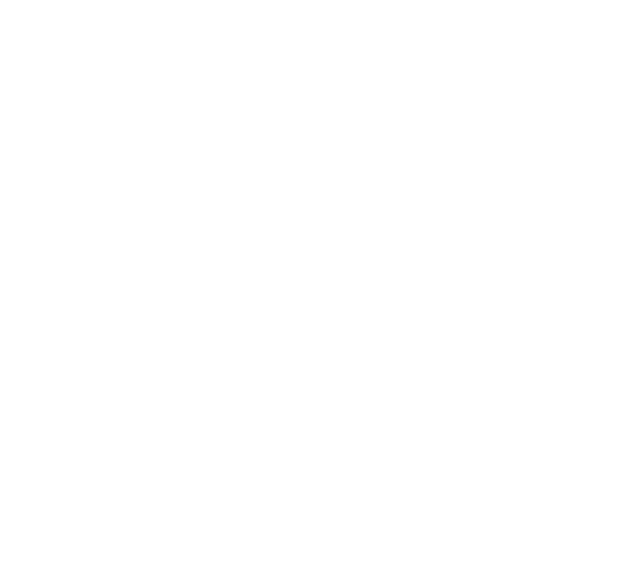
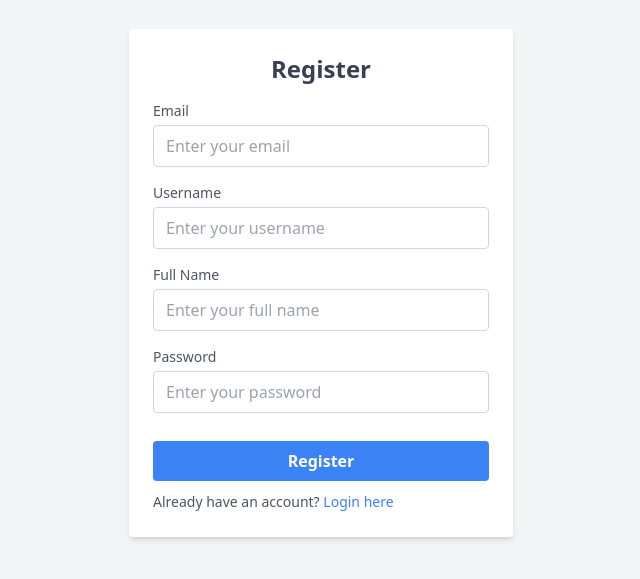
Before and after one commit to purified-water/adv_web_auth_FE, a React (Create React App) app: page /auth/register in a window 1280 px wide. Before the commit this address had no page. Shown: the part 117-696 px from the top of the page, without its empty margins (319-959 px from the left). Built offline with nearby package versions, Linux system fonts and the light colour scheme; no server answers.

Commit message:
feat: add protected route with context, localStorage and update register, login

```diff
--- a/package.json
+++ b/package.json
@@ -7,6 +7,7 @@
     "@testing-library/react": "^13.4.0",
     "@testing-library/user-event": "^13.5.0",
     "axios": "^1.7.7",
+    "jwt-decode": "^4.0.0",
     "react": "^18.3.1",
     "react-dom": "^18.3.1",
     "react-router-dom": "^6.27.0",
--- a/src/App.js
+++ b/src/App.js
@@ -1,24 +1,25 @@
-import logo from './logo.svg';
-import './App.css';
+import React from 'react';
 import { BrowserRouter as Router, Routes, Route, Navigate } from 'react-router-dom';
+import { AuthProvider } from './context/AuthContext';
 import Home from './pages/Home';
 import Register from './pages/Register';
 import Login from './pages/Login';
-import { useEffect } from 'react';
+import Profile from './pages/Profile';
+import ProtectedRoute from './components/ProtectedRoute';
+import GuestRoute from './components/GuestRoute';
 
 function App() {
-  // Check for token in local storage
-  const token = localStorage.getItem('token');
-  console.log(token);
-
   return (
-    <Router>
-      <Routes>
-        <Route path="/" element={token ? <Home /> : <Navigate to="/user/login" replace />} />
-        <Route path="/user/register" element={<Register />} />
-        <Route path="/user/login" element={!token ? <Login /> : <Navigate to="/" replace />} />
-      </Routes>
-    </Router>
+    <AuthProvider>
+      <Router>
+        <Routes>
+          <Route path="/" element={<ProtectedRoute component={Home} />} />
+          <Route path="/profile" element={<ProtectedRoute component={Profile} />} />
+          <Route path="/auth/register" element={<Register />} />
+          <Route path="/auth/login" element={<GuestRoute component={Login} />} />
+        </Routes>
+      </Router>
+    </AuthProvider>
   );
 }
 
--- /dev/null
+++ b/src/components/GuestRoute.js
@@ -0,0 +1,11 @@
+import { useContext } from 'react';
+import { AuthContext } from '../context/AuthContext';
+import { Navigate } from 'react-router-dom';
+
+const GuestRoute = ({ component: Component }) => {
+    const { token } = useContext(AuthContext);
+
+    return !token ? <Component /> : <Navigate to="/" replace />;
+};
+
+export default GuestRoute;
--- /dev/null
+++ b/src/components/LogoutButton.js
@@ -0,0 +1,22 @@
+import { useContext } from "react";
+import { AuthContext } from "../context/AuthContext"
+
+export default function LogoutButton() {
+    const { logout } = useContext(AuthContext);
+    const handleLogout = () => {
+        localStorage.removeItem('token');
+        localStorage.removeItem('username');
+        localStorage.removeItem('userId');
+        logout();
+        window.location.href = '/auth/login';
+    };
+
+    return (
+        <button
+            onClick={handleLogout}
+            className="px-4 py-2 font-semibold text-white bg-red-500 rounded hover:bg-red-600 focus:outline-none"
+        >
+            Logout
+        </button>
+    );
+};
--- /dev/null
+++ b/src/components/Navbar.js
@@ -0,0 +1,16 @@
+import React from 'react';
+import { Link } from 'react-router-dom';
+
+const Navbar = () => {
+    return (
+        <nav className="flex items-center justify-between p-4 text-white bg-blue-500">
+            <h1 className="text-xl font-bold">My App</h1>
+            <div>
+                <Link to="/" className="mx-4 hover:underline">Home</Link>
+                <Link to="/profile" className="mx-4 hover:underline">Profile</Link>
+            </div>
+        </nav>
+    );
+};
+
+export default Navbar;
--- /dev/null
+++ b/src/components/ProtectedRoute.js
@@ -0,0 +1,12 @@
+import { useContext } from 'react';
+import { AuthContext } from "../context/AuthContext";
+import { Navigate } from 'react-router-dom';
+
+const ProtectedRoute = ({ component: Component }) => {
+    const { token } = useContext(AuthContext);
+
+    // If token exists, render the component, else redirect to login
+    return token ? <Component /> : <Navigate to="/auth/login" replace />;
+};
+
+export default ProtectedRoute;
--- /dev/null
+++ b/src/context/AuthContext.js
@@ -0,0 +1,55 @@
+import React, { createContext, useState, useEffect } from 'react';
+import axios from 'axios';
+
+// Create context
+export const AuthContext = createContext();
+
+export const AuthProvider = ({ children }) => {
+    const [token, setToken] = useState(localStorage.getItem('token'));
+    const [username, setUsername] = useState(localStorage.getItem('username'));
+    const [userId, setUserId] = useState(localStorage.getItem('userId'));
+
+    // Update token in local storage whenever it changes
+    useEffect(() => {
+        if (token) {
+            localStorage.setItem('token', token);
+            localStorage.setItem('username', username);
+            localStorage.setItem('userId', userId);
+        } else {
+            localStorage.removeItem('token');
+            localStorage.removeItem('username');
+            localStorage.removeItem('userId');
+        }
+    }, [token]);
+
+    // Function to log in and set token
+    const login = (newToken, newUsername, newUserId) => {
+        setToken(newToken);
+        setUsername(newUsername);
+        setUserId(newUserId);
+    };
+
+    // Function to log out and clear token
+    const logout = () => {
+        setToken(null);
+        setUsername(null);
+        setUserId(null);
+    };
+
+    // Axios interceptor to set token in headers for protected routes
+    useEffect(() => {
+        const requestInterceptor = axios.interceptors.request.use((config) => {
+            if (token) {
+                config.headers['Authorization'] = `Bearer ${token}`;
+            }
+            return config;
+        });
+        return () => axios.interceptors.request.eject(requestInterceptor);
+    }, [token]);
+
+    return (
+        <AuthContext.Provider value={{ token, login, logout }}>
+            {children}
+        </AuthContext.Provider>
+    );
+};
--- a/src/pages/Home.js
+++ b/src/pages/Home.js
@@ -1,29 +1,26 @@
-import React from 'react';
-
-const LogoutButton = () => {
-    const handleLogout = () => {
-      localStorage.removeItem('token'); // Delete the token from local storage
-      window.location.href = '/user/login'; // Redirect to login page
-    };
-
-    return (
-      <button
-        onClick={handleLogout}
-        className="px-4 py-2 font-semibold text-white bg-red-500 rounded hover:bg-red-600 focus:outline-none"
-      >
-        Logout
-      </button>
-    );
-  };
-
+import React, { useEffect, useState } from 'react';
+import LogoutButton from '../components/LogoutButton';
+import Navbar from '../components/Navbar';
 
 export default function Home() {
-    const token = localStorage.getItem('token');
+  const [username, setUsername] = useState('');
+  const token = localStorage.getItem('token');
 
-    return (
-        <div className="flex flex-col items-center justify-center h-screen bg-gray-100">
-            <h1 className="text-3xl font-bold mb-4">Hello, User 👋</h1>
-            {token && <LogoutButton />}
-        </div>
-    );
+  useEffect(() => {
+    const storedUsername = localStorage.getItem('username');
+    if (storedUsername) {
+      setUsername(storedUsername);
+    }
+  }, []); // This effect runs only once after the initial render
+
+  return (
+    <div className="flex flex-col h-screen bg-gray-100">
+      <Navbar />
+      <div className="flex flex-col items-center justify-center flex-grow">
+        <img src="https://picsum.photos/200/300" alt="Random" className="mb-4" />
+        <h1 className="mb-4 text-3xl font-bold">Hello, {username || 'Guest'} 👋</h1>
+        {token && <LogoutButton />}
+      </div>
+    </div>
+  );
 }
--- a/src/pages/Login.js
+++ b/src/pages/Login.js
@@ -1,12 +1,18 @@
-import { useState } from "react";
+import { useState, useContext } from "react";
+import { useNavigate } from "react-router-dom";
+import { AuthContext } from "../context/AuthContext"
 import api from "../utils/api";
 import ErrorNotification from "../components/ErrorNotification";
+import { jwtDecode } from "jwt-decode";
 
 export default function LoginScreen() {
     const [email, setEmail] = useState("");
     const [password, setPassword] = useState("");
     const [errors, setErrors] = useState({ email: "", password: "", api: "" });
     const [loading, setLoading] = useState(false);
+
+    const { login } = useContext(AuthContext); // Get login function from AuthContext
+    const navigate = useNavigate(); // Initialize useNavigate for redirection
 
     const isEmailValid = (email) => /\S+@\S+\.\S+/.test(email);
 
@@ -26,22 +32,25 @@ export default function LoginScreen() {
             setLoading(true);
             try {
                 const user = { email, password };
-                const response = await api.post(`/user/login`, user);
-                // Handle successful login (e.g., save token, redirect)
+                const response = await api.post(`/auth/login`, user);
+
                 if (response.status === 200 || response.status === 201) {
                     setErrors((prev) => ({ ...prev, api: "" }));
                     setEmail("");
                     setPassword("");
-                    localStorage.setItem("token", response.data.token);
-                    window.location.href = "/";
+
+                    // Decode jwt to get id
+                    const token = response.data.token;
+                    const decoded = jwtDecode(token);
+
+                    // Use login from AuthContext to save token
+                    await login(response.data.token, response.data.username, decoded.id);
+                    navigate("/"); // Redirect to home
                 }
             } catch (error) {
-                // Handle errors from the API
                 if (error.response) {
-                    // API responded with an error status
                     setErrors((prev) => ({ ...prev, api: error.response.data.message }));
                 } else {
-                    // Network error or something else went wrong
                     setErrors((prev) => ({ ...prev, api: "An error occurred. Please try again." }));
                 }
             } finally {
@@ -50,11 +59,10 @@ export default function LoginScreen() {
         }
     };
 
-
     return (
         <div className="flex items-center justify-center h-screen bg-gray-100">
             <div className="w-full max-w-sm p-6 bg-white rounded shadow-md">
-                <h2 className="text-2xl font-semibold text-center text-gray-700 mb-2">Login</h2>
+                <h2 className="mb-2 text-2xl font-semibold text-center text-gray-700">Login</h2>
                 {errors.api && (
                     <ErrorNotification
                         message={errors.api}
@@ -97,7 +105,7 @@ export default function LoginScreen() {
                         {loading ? "Logging in..." : "Login"}
                     </button>
                     <div className="mt-2">
-                        <span className="text-sm text-gray-600">Don't have an account? <a href="/user/register" className="text-blue-500">Register</a></span>
+                        <span className="text-sm text-gray-600">Don't have an account? <a href="/auth/register" className="text-blue-500">Register</a></span>
                     </div>
                 </form>
             </div>
--- /dev/null
+++ b/src/pages/Profile.js
@@ -0,0 +1,55 @@
+import React, { useEffect, useState } from 'react';
+import LogoutButton from '../components/LogoutButton';
+import Navbar from '../components/Navbar';
+import api from '../utils/api';
+import ErrorNotification from '../components/ErrorNotification';
+
+export default function Profile() {
+    const [user, setUser] = useState({
+        userId: '',
+        username: '',
+        fullname: '',
+        email: '',
+        createdAt: '',
+    });
+    const userId = localStorage.getItem('userId'); // Only userId is needed from local storage
+    const [error, setError] = useState('');
+
+    const fetchUser = async () => {
+        try {
+            const response = await api.get(`/users/${userId}`);
+            setUser(response.data);
+        } catch (error) {
+            setError(error.message);
+            console.error('An error occurred, please try again', error);
+        }
+    }
+
+    useEffect(() => {
+        fetchUser();
+    }, [userId]); // Dependency on userId to refetch if it changes
+
+    return (
+        <div className="flex flex-col h-screen bg-gray-100">
+            <Navbar />
+            <div className="flex flex-col items-center justify-center h-full p-6 bg-gray-100">
+                {error && <ErrorNotification message={error} />}
+                <div className="w-full max-w-md p-6 bg-white rounded-lg shadow-lg">
+                    <h2 className="mb-4 text-3xl font-semibold text-center text-gray-800">Profile</h2>
+                    <img src="https://picsum.photos/200/300" alt="Random" className="w-32 h-32 mx-auto mb-4 rounded-full" />
+                    <div className="space-y-2">
+                        <p className="text-gray-600"><strong>Full Name:</strong> {user.fullname || "N/A"}</p>
+                        <p className="text-gray-600"><strong>Username:</strong> {user.username || "N/A"}</p>
+                        <p className="text-gray-600"><strong>Email:</strong> {user.email || "N/A"}</p>
+                    </div>
+
+                    <div className="flex items-center justify-center mt-9">
+                        {localStorage.getItem('token') && <LogoutButton />}
+                    </div>
+                </div>
+
+
+            </div>
+        </div>
+    );
+}
--- a/src/pages/Register.js
+++ b/src/pages/Register.js
@@ -4,9 +4,19 @@ import ErrorNotification from "../components/ErrorNotification";
 import SuccessNotification from "../components/SuccessNotification";
 
 export default function RegisterScreen() {
-    const [email, setEmail] = useState("");
-    const [password, setPassword] = useState("");
-    const [errors, setErrors] = useState({ email: "", password: "", api: "" });
+    const [signUpInfo, setSignUpInfo] = useState({
+        email: "",
+        username: "",
+        fullname: "",
+        password: "",
+    });
+    const [errors, setErrors] = useState({
+        email: "",
+        username: "",
+        fullname: "",
+        password: "",
+        api: ""
+    });
     const [loading, setLoading] = useState(false);
     const [registerSuccess, setRegisterSuccess] = useState(false);
 
@@ -17,32 +27,46 @@ export default function RegisterScreen() {
 
         const newErrors = { email: "", password: "" };
 
-        if (!email) newErrors.email = "Email is required";
-        else if (!isEmailValid(email)) newErrors.email = "Please enter a valid email";
+        if (!signUpInfo.email) newErrors.email = "Email is required";
+        else if (!isEmailValid(signUpInfo.email))
+            newErrors.email = "Please enter a valid email";
 
-        if (!password) newErrors.password = "Password is required";
-        else if (password.length < 6) newErrors.password = "Password must be at least 6 characters";
+        if (!signUpInfo.username)
+            newErrors.username = "Username is required";
+
+        if (!signUpInfo.password)
+            newErrors.password = "Password is required";
+        else if (signUpInfo.password.length < 6)
+            newErrors.password = "Password must be at least 6 characters";
 
         setErrors(newErrors);
 
-        if (!newErrors.email && !newErrors.password) {
+        if (!newErrors.email && !newErrors.password && !newErrors.username) {
             try {
                 setLoading(true);
                 // Handle registration logic here
-                const user = { email, password, createdAt: new Date() };
+                const user = {
+                    email: signUpInfo.email,
+                    username: signUpInfo.username,
+                    fullname: signUpInfo.fullname,
+                    password: signUpInfo.password,
+                };
 
-                const response = await api.post(`/user/register`, user);
+                const response = await api.post(`/auth/register`, user);
 
                 if (response.status === 200 || response.status === 201) {
-                    console.log("Registration successful!", response.data);
                     // Handle successful registration (e.g., redirect)
                     setErrors((prev) => ({ ...prev, api: "" }));
                     setRegisterSuccess(true);
-                    setEmail("");
-                    setPassword("");
+                    setSignUpInfo({
+                        email: "",
+                        username: "",
+                        fullname: "",
+                        password: "",
+                    })
 
                     setTimeout(() => {
-                        window.location.href = "/user/login";
+                        window.location.href = "/auth/login";
                     }, 3000);
                 } else {
                     console.error("Registration failed!", response.data);
@@ -66,7 +90,7 @@ export default function RegisterScreen() {
     return (
         <div className="flex items-center justify-center h-screen bg-gray-100">
             <div className="w-full max-w-sm p-6 bg-white rounded shadow-md">
-                <h2 className="text-2xl font-semibold text-center text-gray-700 mb-2">Register</h2>
+                <h2 className="mb-2 text-2xl font-semibold text-center text-gray-700">Register</h2>
                 {errors.api && (
                     <ErrorNotification
                         message={errors.api}
@@ -84,21 +108,46 @@ export default function RegisterScreen() {
                         <label className="block text-sm font-medium text-gray-600">Email</label>
                         <input
                             type="email"
-                            value={email}
-                            onChange={(e) => setEmail(e.target.value)}
+                            value={signUpInfo.email}
+                            onChange={(e) => setSignUpInfo((prev) => ({ ...prev, email: e.target.value }))}
                             placeholder="Enter your email"
                             className={`w-full px-3 py-2 mt-1 text-gray-700 border rounded ${errors.email ? "border-red-500" : "border-gray-300"
                                 } focus:outline-none focus:ring`}
-                            onFocus={() => setErrors((prev) => ({ ...prev, password: "" }))}
+                            onFocus={() => setErrors((prev) => ({ ...prev, email: "" }))}
                         />
                         {errors.email && <p className="text-sm text-red-500">{errors.email}</p>}
                     </div>
+
+                    <div className="mb-4">
+                        <label className="block text-sm font-medium text-gray-600">Username</label>
+                        <input
+                            value={signUpInfo.username}
+                            onChange={(e) => setSignUpInfo((prev) => ({ ...prev, username: e.target.value }))}
+                            placeholder="Enter your username"
+                            className={`w-full px-3 py-2 mt-1 text-gray-700 border rounded ${errors.username ? "border-red-500" : "border-gray-300"
+                                } focus:outline-none focus:ring`}
+                            onFocus={() => setErrors((prev) => ({ ...prev, username: "" }))}
+                        />
+                        {errors.username && <p className="text-sm text-red-500">{errors.username}</p>}
+                    </div>
+
+                    <div className="mb-4">
+                        <label className="block text-sm font-medium text-gray-600">Full Name</label>
+                        <input
+                            value={signUpInfo.fullname}
+                            onChange={(e) => setSignUpInfo((prev) => ({ ...prev, fullname: e.target.value }))}
+                            placeholder="Enter your full name"
+                            className={`w-full px-3 py-2 mt-1 text-gray-700 border rounded ${errors.fullname ? "border-red-500" : "border-gray-300"
+                                } focus:outline-none focus:ring`}
+                        />
+                    </div>
+
                     <div className="mb-3">
                         <label className="block text-sm font-medium text-gray-600">Password</label>
                         <input
                             type="password"
-                            value={password}
-                            onChange={(e) => setPassword(e.target.value)}
+                            value={signUpInfo.password}
+                            onChange={(e) => setSignUpInfo((prev) => ({ ...prev, password: e.target.value }))}
                             placeholder="Enter your password"
                             className={`w-full px-3 py-2 mt-1 text-gray-700 border rounded ${errors.password ? "border-red-500" : "border-gray-300"
                                 } focus:outline-none focus:ring`}
@@ -113,8 +162,8 @@ export default function RegisterScreen() {
                         Register
                     </button>
                     <div className="mt-2">
-                        <text className="text-sm text-gray-600">Already have an account? <a href="/user/login" className="text-blue-500">Login here</a>
-                        </text>
+                        <span className="text-sm text-gray-600">Already have an account? <a href="/auth/login" className="text-blue-500">Login here</a>
+                        </span>
                     </div>
                 </form>
             </div>
--- a/src/utils/api.js
+++ b/src/utils/api.js
@@ -1,7 +1,22 @@
 import axios from "axios";
 
+// Create the axios instance
 const api = axios.create({
-    baseURL: "https://adv-web-auth-be.onrender.com",
+    baseURL: process.env.REACT_APP_SERVER_URL ?? "https://adv-web-auth-be.onrender.com",
 });
 
+// Request interceptor to add the Authorization header with the token
+api.interceptors.request.use(
+    (config) => {
+        const token = localStorage.getItem("token"); // Retrieve token from localStorage
+        if (token) {
+            config.headers.Authorization = `Bearer ${token}`; // Add token to headers
+        }
+        return config;
+    },
+    (error) => {
+        return Promise.reject(error);
+    }
+);
+
 export default api;
```
Also changed, not shown: 1 other file (tests, documents, lock files or other folders).
